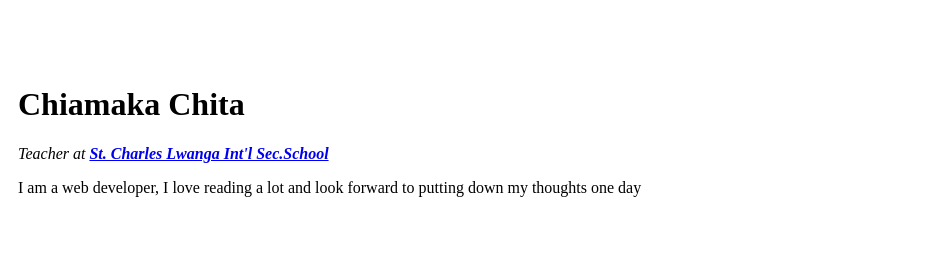
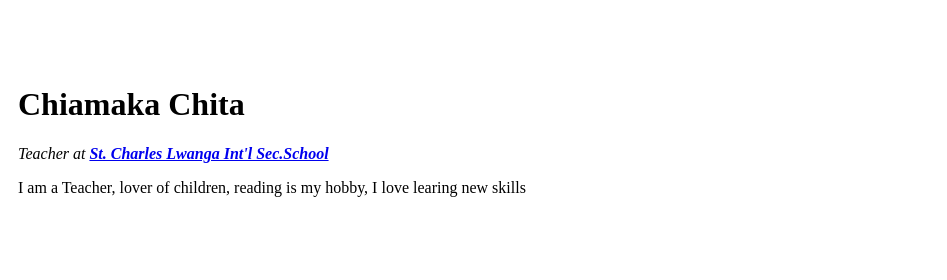
Before and after one commit to chitachiamaka/my-personal-web-page, a plain HTML site: page index.html in a window 1280 px wide. Shown: the top 280 px of the page, 333-1280 px from the left. Drawn offline with Linux system fonts and the light colour scheme.

Commit message:
make some changes

```diff
--- a/index.html
+++ b/index.html
@@ -15,7 +15,7 @@
                 <td>
                     <h1>Chiamaka Chita</h1>
                     <p><em>Teacher at <strong><a href="http://www.stcharleslwangaintsecsch.com.ng/">St. Charles Lwanga Int'l Sec.School</a></strong></em></p>
-                    <p>I am a web developer, I love reading a lot and look forward to putting down my thoughts one day</p>
+                    <p>I am a Teacher,  lover of children, reading is my hobby, I love learing new skills</p>
                 </td>
             </tr>
        </table>
```
